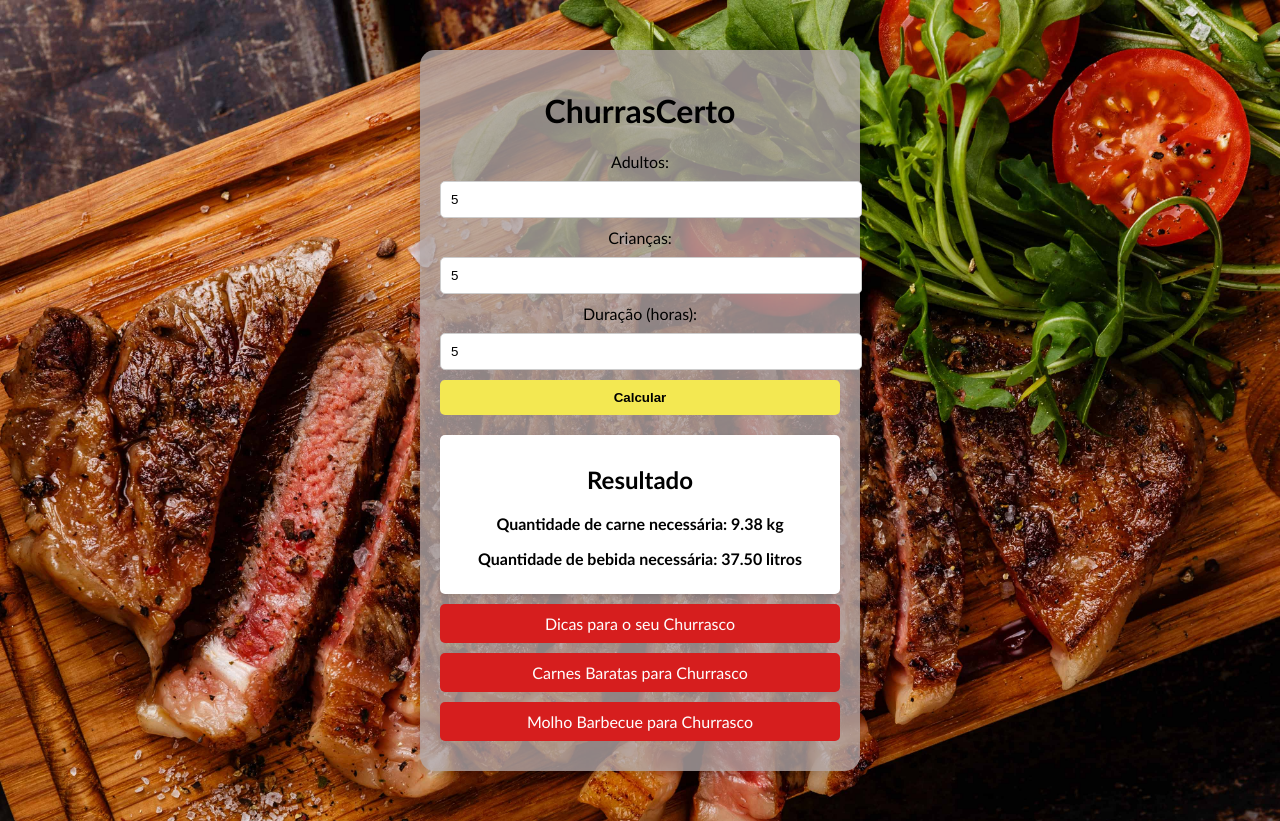
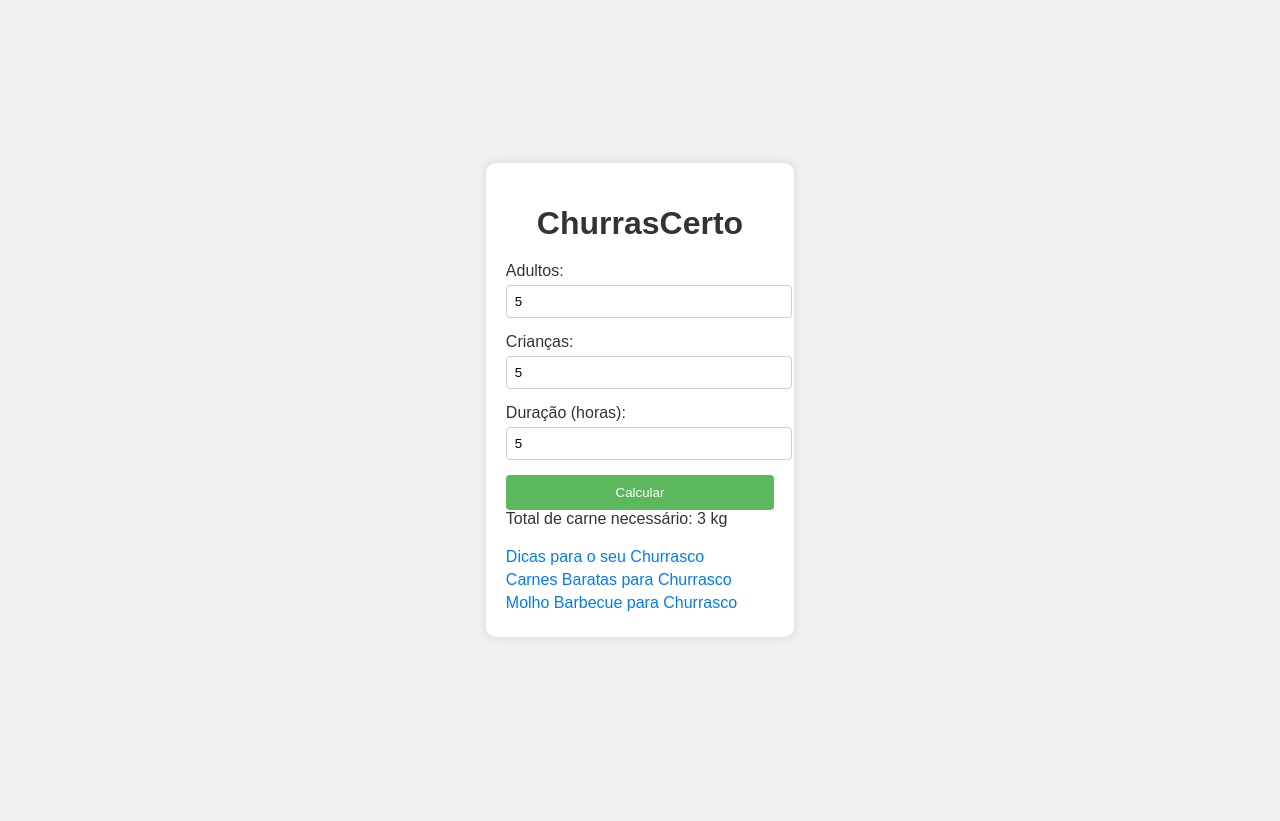
Before and after one commit to MarcosHenriquedaSilva/ChurrasCerto, a plain HTML site: page index.html in a window 1280 px wide. Both pictures are taken after typing "5", "5", "5" into the empty fields and a click on the button "Calcular". After the commit the page ends 800 px from the top, so only its background shows below. Drawn offline with Linux system fonts and the light colour scheme.

Commit message:
Correção no código

```diff
--- a/index.html
+++ b/index.html
@@ -5,7 +5,7 @@
     <meta charset="UTF-8">
     <meta name="viewport" content="width=device-width, initial-scale=1.0">
     <meta http-equiv="X-UA-Compatible" content="ie=edge">
-    <link rel="stylesheet" type="text/css" href="style.css" />
+    <link rel="stylesheet" href="style.css">
     <title>ChurrasCerto</title>
 </head>
 
@@ -14,7 +14,6 @@
         <div class="container">
             <h1>ChurrasCerto</h1>
 
-            <!-- Inputs com labels para maior acessibilidade -->
             <label for="adultos">Adultos:</label>
             <input id="adultos" name="adultos" type="number" placeholder="Quantidade de adultos">
 
@@ -24,34 +23,18 @@
             <label for="duracao">Duração (horas):</label>
             <input id="duracao" name="duracao" type="number" placeholder="Duração do evento">
 
-            <!-- Botão de calcular com efeito hover para melhor UX -->
             <button id="calcular-btn">Calcular</button>
 
-            <!-- Div para exibir os resultados do cálculo -->
             <div id="resultado"></div>
 
-            <!-- Sugestões com melhor espaçamento e organização -->
             <div class="sugestoes">
-                <a href="https://www.youtube.com/watch?v=TZ7H_epEMDQ&t=482s" target="_blank" class="sugestao">
-                    Dicas para o seu Churrasco
-                </a>
-            </div>
-
-            <div class="sugestoes">
-                <a href="https://www.youtube.com/watch?v=V9DdP8EgkLM" target="_blank" class="sugestao">
-                    Carnes Baratas para Churrasco
-                </a>
-            </div>
-
-            <div class="sugestoes">
-                <a href="https://www.youtube.com/watch?v=uzZEKYbu6Bc" target="_blank" class="sugestao">
-                    Molho Barbecue para Churrasco
-                </a>
+                <a href="https://www.youtube.com/watch?v=TZ7H_epEMDQ&t=482s" target="_blank" class="sugestao">Dicas para o seu Churrasco</a>
+                <a href="https://www.youtube.com/watch?v=V9DdP8EgkLM" target="_blank" class="sugestao">Carnes Baratas para Churrasco</a>
+                <a href="https://www.youtube.com/watch?v=uzZEKYbu6Bc" target="_blank" class="sugestao">Molho Barbecue para Churrasco</a>
             </div>
         </div>
     </div>
 
-    <!-- Script JS separado para manter organização -->
     <script src="script.js"></script>
 </body>
 
--- a/script.js
+++ b/script.js
@@ -1,29 +1,18 @@
 document.getElementById('calcular-btn').addEventListener('click', function() {
-    // Captura os valores dos inputs
-    const adultos = parseInt(document.getElementById('adultos').value) || 0;
-    const criancas = parseInt(document.getElementById('criancas').value) || 0;
-    const duracao = parseInt(document.getElementById('duracao').value) || 0;
+    const adultos = parseInt(document.getElementById('adultos').value);
+    const criancas = parseInt(document.getElementById('criancas').value);
+    const duracao = parseInt(document.getElementById('duracao').value);
+    let resultado = '';
 
-    // Quantidades médias por pessoa (em kg para carne e litros para bebidas)
-    const carnePorAdulto = 0.5; // 500g de carne por adulto
-    const carnePorCrianca = 0.25; // 250g de carne por criança
-    const bebidaPorAdulto = 2; // 2L de bebida por adulto
-    const bebidaPorCrianca = 1; // 1L de bebida por criança
+    if (isNaN(adultos) || isNaN(criancas) || isNaN(duracao)) {
+        resultado = 'Por favor, preencha todos os campos.';
+    } else {
+        const carnePorAdulto = 400; // 400g por adulto
+        const carnePorCrianca = 200; // 200g por criança
+        const carneTotal = (adultos * carnePorAdulto) + (criancas * carnePorCrianca);
 
-    // Cálculos
-    const quantidadeCarne = (adultos * carnePorAdulto) + (criancas * carnePorCrianca);
-    const quantidadeBebida = (adultos * bebidaPorAdulto) + (criancas * bebidaPorCrianca);
-
-    // Considerando a duração do evento
-    const quantidadeCarneFinal = quantidadeCarne * (duracao / 2); // A quantidade de carne aumenta conforme a duração
-    const quantidadeBebidaFinal = quantidadeBebida * (duracao / 2); // A quantidade de bebida também aumenta
-
-    // Exibição dos resultados
-    const resultado = `
-        <h2>Resultado</h2>
-        <p>Quantidade de carne necessária: ${quantidadeCarneFinal.toFixed(2)} kg</p>
-        <p>Quantidade de bebida necessária: ${quantidadeBebidaFinal.toFixed(2)} litros</p>
-    `;
+        resultado = `Total de carne necessário: ${carneTotal / 1000} kg`;
+    }
 
     document.getElementById('resultado').innerHTML = resultado;
 });
--- a/style.css
+++ b/style.css
@@ -1,83 +1,64 @@
 body {
-    background-image: url('./imagens/churras12.jpeg');
-    background-size: cover;
-    font-family: 'Gill Sans', 'Gill Sans MT', Calibri, 'Trebuchet MS', sans-serif;
+    font-family: Arial, sans-serif;
+    background-color: #f0f0f0;
+    color: #333;
+    display: flex;
+    justify-content: center;
+    align-items: center;
+    height: 100vh;
     margin: 0;
-    padding: 0;
 }
 
 .container {
+    background: white;
+    padding: 20px;
+    border-radius: 10px;
+    box-shadow: 0 0 10px rgba(0, 0, 0, 0.1);
+}
+
+h1 {
     text-align: center;
-    width: 90%;
-    max-width: 400px;
-    background-color: rgba(175, 166, 166, 0.8);
-    padding: 20px;
-    margin: 50px auto;
-    border-radius: 15px;
-    box-shadow: 0 4px 8px rgba(0, 0, 0, 0.2);
+    margin-bottom: 20px;
+}
+
+label {
+    display: block;
+    margin-bottom: 5px;
 }
 
 input {
     width: 100%;
-    padding: 10px;
-    margin: 10px 0;
-    border-radius: 5px;
+    padding: 8px;
+    margin-bottom: 15px;
     border: 1px solid #ccc;
+    border-radius: 4px;
 }
 
 button {
     width: 100%;
     padding: 10px;
-    font-weight: bold;
-    border-radius: 5px;
+    background-color: #5cb85c;
+    color: white;
     border: none;
-    background-color: #f3e852;
+    border-radius: 4px;
     cursor: pointer;
-    transition: background-color 0.3s;
 }
 
 button:hover {
-    background-color: #e6d447;
+    background-color: #4cae4c;
 }
 
-#resultado {
+.sugestoes {
     margin-top: 20px;
-    font-size: 16px;
-    color: black;
-    font-weight: bold;
-    background-color: #fff;
-    padding: 10px;
-    border-radius: 5px;
-    box-shadow: 0 2px 4px rgba(0, 0, 0, 0.1);
 }
 
 .sugestao {
-    color: white;
-    background-color: #d61e1e;
     display: block;
-    margin: 10px 0;
-    padding: 10px;
-    text-align: center;
-    border-radius: 5px;
+    color: #007bff;
     text-decoration: none;
-    transition: background-color 0.3s;
+    margin-bottom: 5px;
 }
 
 .sugestao:hover {
-    background-color: #b51717;
+    text-decoration: underline;
 }
-
-/* Responsividade para dispositivos menores */
-@media (max-width: 600px) {
-    .container {
-        padding: 15px;
-    }
-
-    button {
-        font-size: 14px;
-    }
-
-    #resultado {
-        font-size: 14px;
-    }
-}
```
